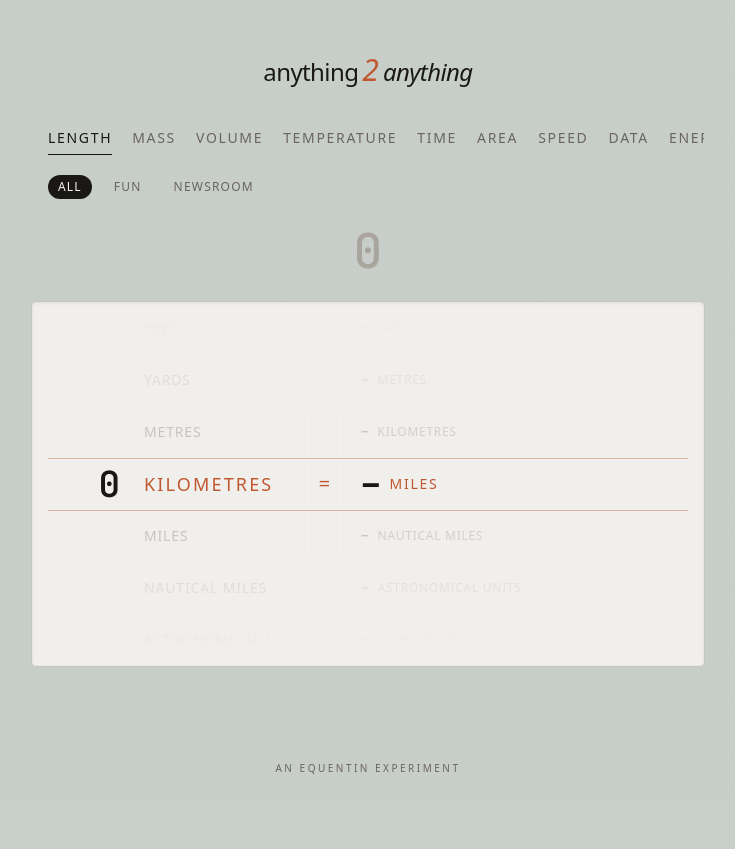
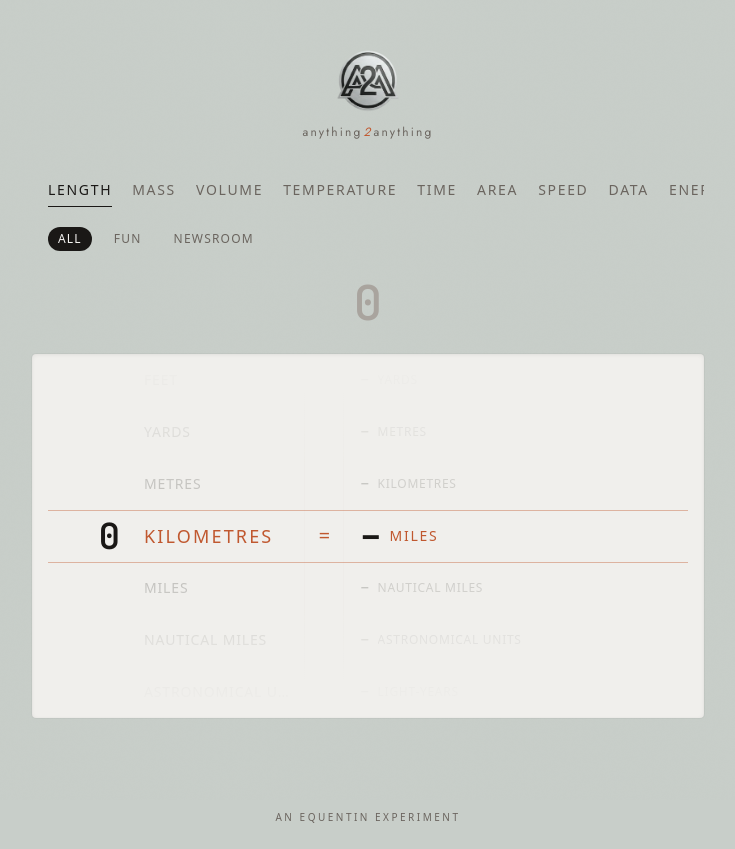
Before and after one commit to equentin-sfn/anything2anything, a Next.js app: page / in a window 1280 px wide. Shown: the whole page, without its empty margins (272-1007 px from the left). Before the commit the page ends 800 px from the top, so only its background shows below. Built offline with nearby package versions, Linux system fonts and the light colour scheme.

Commit message:
A2A monogram mark with Jost wordmark
Replace inline text logo with A2A circular monogram mark
and tracked wordmark using Jost (geometric, sharp A's).
The mark echoes the Braun product label aesthetic.

Co-Authored-By: Claude Opus 4.6 <noreply@anthropic.com>

```diff
--- a/app/layout.tsx
+++ b/app/layout.tsx
@@ -1,5 +1,5 @@
 import type { Metadata } from "next";
-import { Instrument_Serif, JetBrains_Mono, DM_Sans } from "next/font/google";
+import { Instrument_Serif, JetBrains_Mono, DM_Sans, Jost } from "next/font/google";
 import "./globals.css";
 
 const instrumentSerif = Instrument_Serif({
@@ -22,6 +22,12 @@ const dmSans = DM_Sans({
 	display: "swap",
 });
 
+const jost = Jost({
+	subsets: ["latin"],
+	variable: "--font-logo",
+	display: "swap",
+});
+
 export const metadata: Metadata = {
 	title: "anything2anything — convert any unit to any unit",
 	description:
@@ -36,7 +42,7 @@ export default function RootLayout({
 	return (
 		<html lang="en">
 			<body
-				className={`${instrumentSerif.variable} ${jetbrainsMono.variable} ${dmSans.variable} font-body antialiased bg-surface text-ink`}
+				className={`${instrumentSerif.variable} ${jetbrainsMono.variable} ${dmSans.variable} ${jost.variable} font-body antialiased bg-surface text-ink`}
 			>
 				{children}
 			</body>
--- a/app/page.tsx
+++ b/app/page.tsx
@@ -4,14 +4,19 @@ export default function Home() {
 	return (
 		<main className="min-h-svh flex flex-col">
 			<div className="flex-1 flex flex-col items-center justify-center px-6 py-8 sm:py-12">
-				<h1 className="mb-6 sm:mb-10 select-none">
-					<span className="font-body text-xl sm:text-2xl font-light tracking-tight">
+				<h1 className="mb-6 sm:mb-10 select-none flex flex-col items-center gap-2 sm:gap-3">
+					{/* A2A Mark */}
+					<img
+						src="/logo-mark.png"
+						alt="A2A"
+						className="w-12 h-12 sm:w-16 sm:h-16"
+					/>
+					{/* Wordmark */}
+					<span className="text-[10px] sm:text-xs tracking-[0.18em] text-muted lowercase" style={{ fontFamily: "var(--font-logo), sans-serif" }}>
 						anything
-					</span>
-					<span className="font-display text-2xl sm:text-3xl italic text-accent mx-1">
-						2
-					</span>
-					<span className="font-display text-xl sm:text-2xl italic tracking-tight">
+						<span className="font-display italic text-accent mx-px">
+							2
+						</span>
 						anything
 					</span>
 				</h1>
```
Also changed, not shown: public/logo-mark.png (added).
